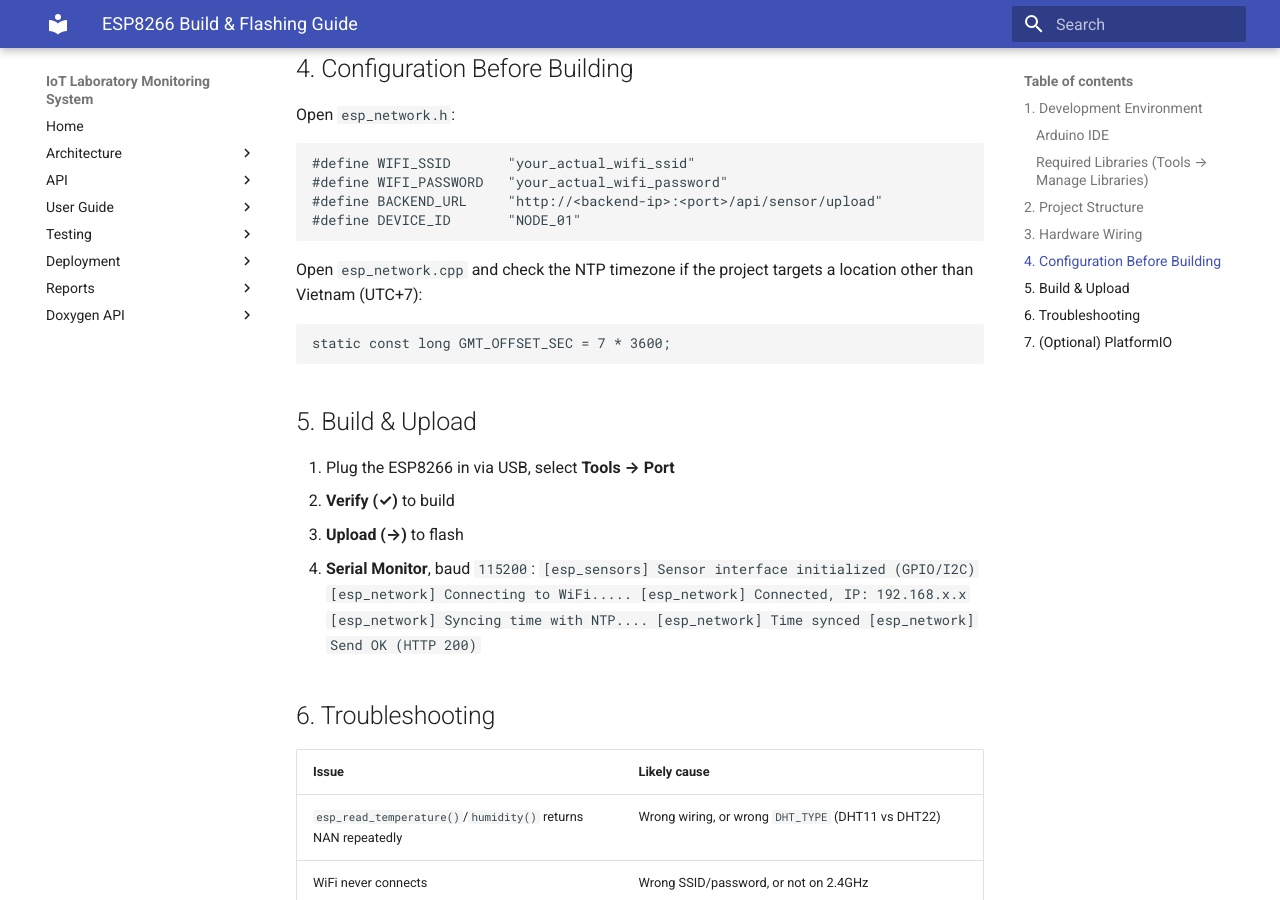
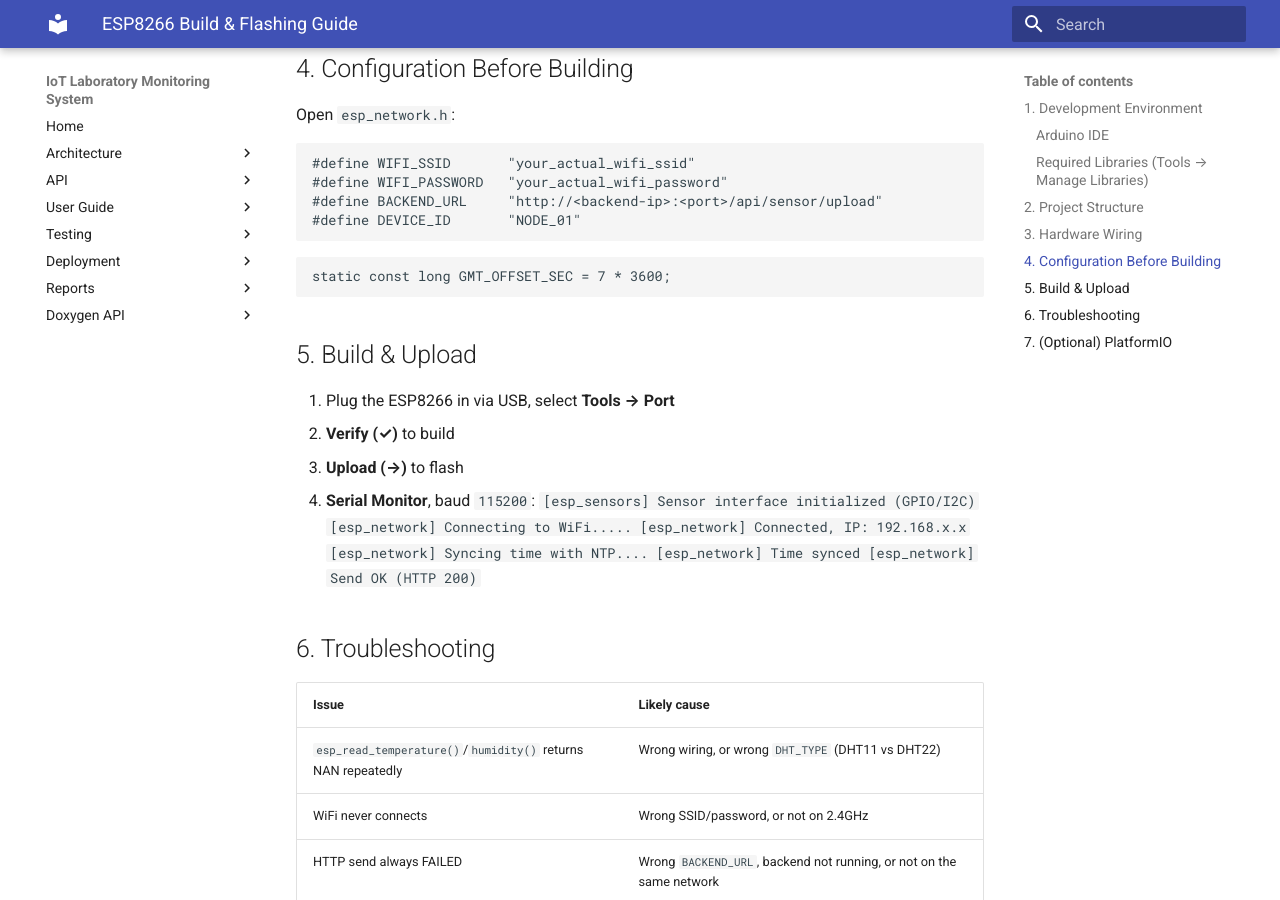
Before and after one commit to jostran1406/Phase_2_Group_11, an MkDocs documentation site: the page built from docs/user - guide/esp8266_build_guide.md, in a window 1280 px wide and 900 px high, scrolled down 1277 px. Built offline with MkDocs 1.6.1 and Material for MkDocs 9.7.7, drawn with Linux system fonts in a browser that asks for light colours.

````diff
--- a/docs/user - guide/esp8266_build_guide.md
+++ b/docs/user - guide/esp8266_build_guide.md
@@ -45,7 +45,7 @@
 #define BACKEND_URL     "http://<backend-ip>:<port>/api/sensor/upload"
 #define DEVICE_ID       "NODE_01"
 ```
-Open `esp_network.cpp` and check the NTP timezone if the project targets a location other than Vietnam (UTC+7):
+
 ```cpp
 static const long GMT_OFFSET_SEC = 7 * 3600;
 ```
````
